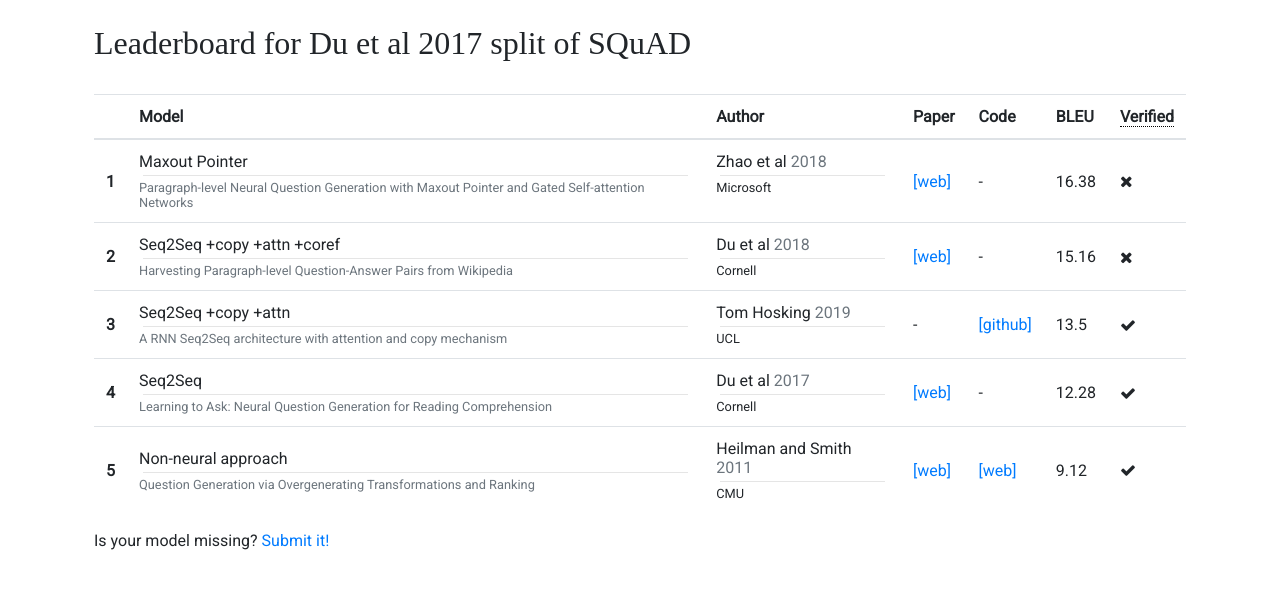
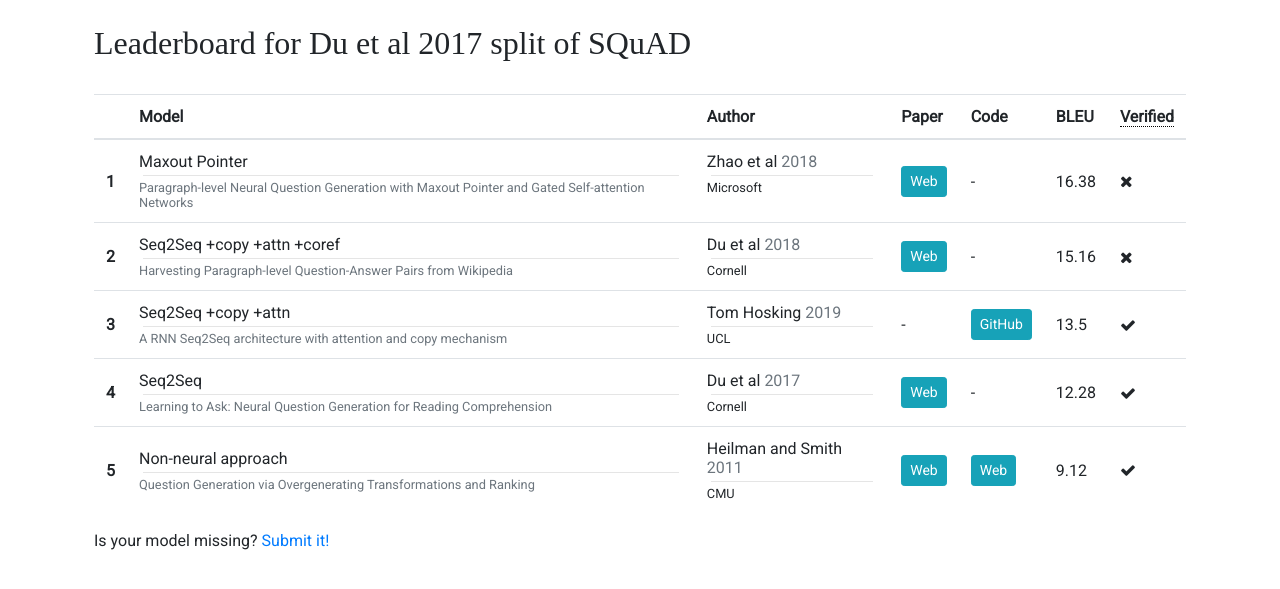
Before and after one commit to tomhosking/aqleaderboard, a Flask app: page /squad in a window 1280 px wide. Shown: the part 56-645 px from the top of the page. Run offline with Flask 2, Linux system fonts and the light colour scheme; some libraries are stand-ins or nearby versions; some web fonts are replaced.

Commit message:
Pretty buttons

```diff
--- a/src/templates/board.htm
+++ b/src/templates/board.htm
@@ -29,18 +29,18 @@
             <td>{{ model.author }} <span class="text-muted">{{ model.year }}</span> <hr class="m-1" /><small>{{ model.affiliation }}</td>
             <td class="align-middle">
                 {% if model.paper_type == "arxiv" %}
-                    <a href="{{ model.paper_url }}">[arxiv]</a>
+                    <a href="{{ model.paper_url }}" class="btn btn-info btn-sm">arXiv</a>
                 {% elif model.paper_type == "web" %}
-                    <a href="{{ model.paper_url }}">[web]</a>
+                    <a href="{{ model.paper_url }}" class="btn btn-info btn-sm">Web</a>
                 {% else %}
                     -
                 {% endif %}
             </td>
             <td class="align-middle">
                 {% if model.code_type == "github" %}
-                    <a href="{{ model.code_url }}">[github]</a>
+                    <a href="{{ model.code_url }}" class="btn btn-info btn-sm">GitHub</a>
                 {% elif model.code_type == "web" %}
-                    <a href="{{ model.code_url }}">[web]</a>
+                    <a href="{{ model.code_url }}" class="btn btn-info btn-sm">Web</a>
                 {% else %}
                     -
                 {% endif %}
```
